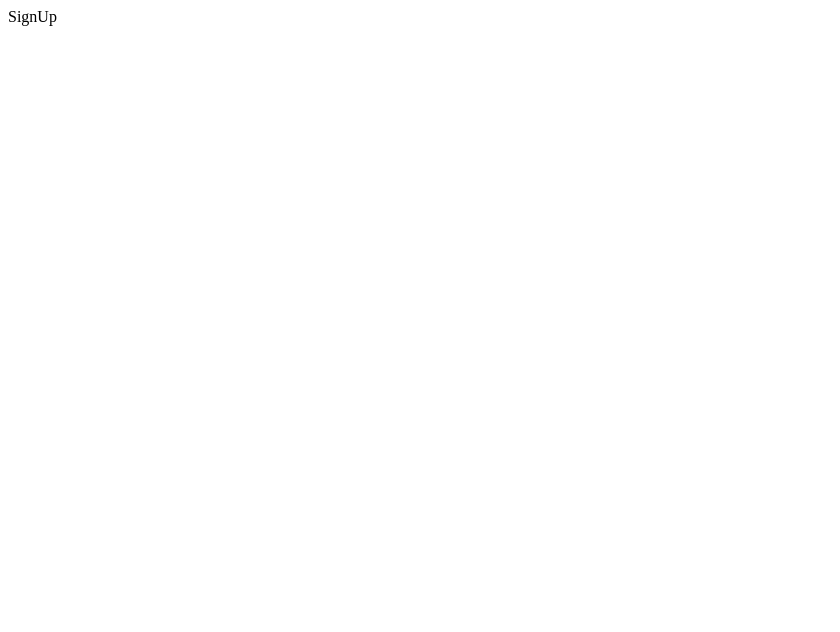
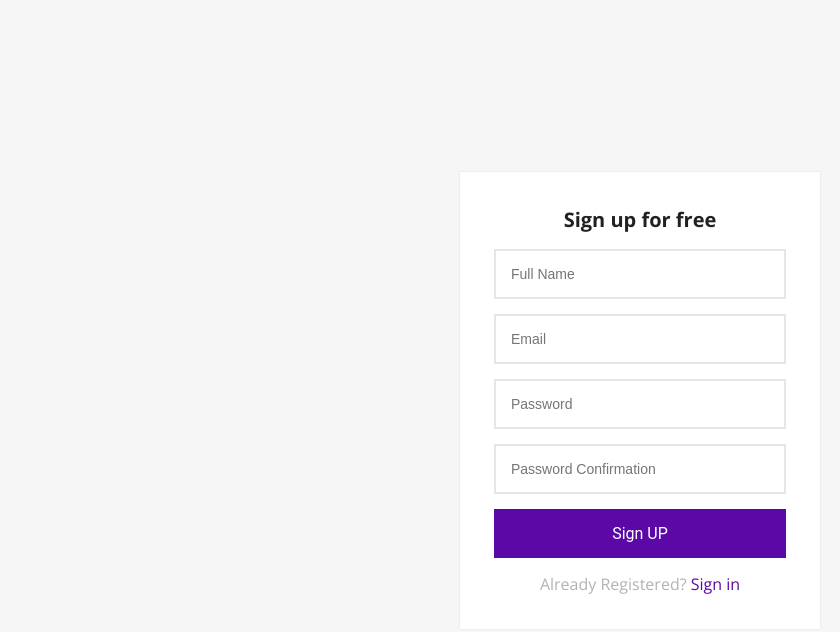
Before and after one commit to MokeddemAmine/Mini-Project-React-Laravel-, a React (Vite) app in the folder react/: page /signup in a window 1280 px wide. Shown: the top 632 px of the page, without its empty margins (0-840 px from the left). Built offline with nearby package versions, Linux system fonts and the light colour scheme.

Commit message:
design login,signup and defaultLayout

```diff
--- a/react/src/components/DefaultLayout.jsx
+++ b/react/src/components/DefaultLayout.jsx
@@ -1,5 +1,5 @@
 import React from 'react'
-import { Navigate, Outlet } from 'react-router-dom'
+import { Link, Navigate, Outlet } from 'react-router-dom'
 import { useStateContext } from '../contexts/ContextProvider'
 
 export default function DefaultLayout() {
@@ -9,10 +9,27 @@
 
         return <Navigate to="/login"/>
     }
+    const onLogout = (e) => {
+        e.preventDefault();
+    }
   return (
-    <div>
-        Default
-      <Outlet/>
+    <div id='defaultLayout'>
+        <aside>
+            <Link to='/dashboard'>Dashboard</Link>
+            <Link to='/users'>Users</Link>
+        </aside>
+        <div className="content">
+            <header>
+                <div>Header</div>
+                <div>
+                    {user.name}
+                    <a href="#" onClick={onLogout} className="btn-logout">Logout</a>
+                </div>
+            </header>
+            <main>
+                <Outlet/>
+            </main>
+        </div>
     </div>
   )
 }
--- a/react/src/contexts/ContextProvider.jsx
+++ b/react/src/contexts/ContextProvider.jsx
@@ -8,8 +8,10 @@
 });
 
 export const ContextProvider = ({children}) => {
-    const [user,setUser] = useState({});
-    const [token,_setToken] = useState(localStorage.getItem('ACCESS_TOKEN'));
+    const [user,setUser] = useState({
+        name:'Amine',
+    });
+    const [token,_setToken] = useState(null);
 
     const setToken = (token) => {
         _setToken(token);
--- a/react/src/index.css
+++ b/react/src/index.css
@@ -0,0 +1,243 @@
+@import url('https://fonts.googleapis.com/css2?family=Open+Sans:ital,wght@0,300;0,400;0,500;0,600;0,700;0,800;1,300;1,400;1,500;1,600;1,700;1,800&display=swap');
+
+* {
+    box-sizing: border-box;
+}
+html, body, #root, #defaultLayout, #guestLayout {
+    min-height: 100vh;
+}
+
+h1, h2, h3, h4, h5, h6, p {
+    margin: 0;
+}
+
+body {
+    font-family: 'Open Sans', sans-serif;
+    margin: 0;
+    padding: 0;
+    font-size: 14px;
+    color: #212121;
+    background-color: #f6f6f6;
+}
+
+input {
+    outline: 0;
+    background: #ffffff;
+    width: 100%;
+    border: 2px solid #e6e6e6;
+    margin: 0 0 15px;
+    padding: 15px;
+    box-sizing: border-box;
+    font-size: 14px;
+    transition: all 0.3s;
+}
+
+input:focus {
+    border-color: #5b08a7;
+}
+
+.btn,
+.btn-add,
+.btn-edit,
+.btn-delete {
+    font-family: "Roboto", sans-serif;
+    outline: 0;
+    background: #5b08a7;
+    border: 0;
+    text-decoration: none;
+    padding: 15px;
+    color: #FFFFFF;
+    font-size: 16px;
+    -webkit-transition: all 0.3 ease;
+    transition: all 0.3 ease;
+    cursor: pointer;
+}
+
+.btn-block {
+    width: 100%;
+}
+
+.btn-add,
+.btn-edit,
+.btn-delete{
+    padding: 0.5rem 0.75rem;
+    font-size: 14px;
+    border-radius: 4px;
+}
+.btn-add {
+    background-color: #00a762;
+}
+.btn-delete {
+    background-color: #b72424;
+}
+
+.btn-logout {
+    text-decoration: none;
+    padding: 0.75rem 1.5rem;
+    color: #212121;
+    transition: all 0.3s;
+    border-radius: 6px;
+}
+.btn-logout:hover {
+    background-color: rgba(0, 0, 0, 0.1);
+}
+
+.btn:hover,
+.btn:active,
+.btn:focus {
+    background: #5b08a7;
+}
+
+.text-center {
+    text-align: center;
+}
+
+table {
+    width: 100%;
+    border-spacing: 0;
+    border-collapse: collapse;
+}
+
+table > thead > tr > th {
+    text-align: left;
+    padding: 0.5rem 0.5rem;
+    background-color: #efefef;
+}
+
+table > tbody > tr > td {
+    padding: 0.5rem 0.5rem;
+    border-bottom: 1px solid #efefef;
+    white-space: nowrap;
+}
+
+.card {
+    background-color: #FFF;
+    border-radius: 0.5rem;
+    box-shadow: 1px 1px 3px rgba(0, 0, 0, 0.1);
+    padding: 1.25rem 1.5rem;
+    margin-bottom: 1rem;
+    margin-top: 0.5rem;
+}
+
+.alert {
+    padding: 1rem;
+    background-color: #ff4040;
+    color: white;
+    border-radius: 0.5rem;
+    margin-bottom: 1rem;
+}
+
+.notification {
+    position: fixed;
+    right: 1rem;
+    bottom: 1rem;
+    z-index: 100;
+    padding: 1rem 1.5rem;
+    background-color: #00a762;
+    color: white;
+    border-radius: 0.5rem;
+}
+
+/* Login/Signup forms*/
+
+.login-signup-form {
+    height: 100vh;
+    display: flex;
+    justify-content: center;
+    align-items: center;
+}
+
+.login-signup-form .form {
+    width: 360px;
+    position: relative;
+    z-index: 1;
+    background: #FFFFFF;
+    max-width: 360px;
+    padding: 34px;
+    box-shadow: 0 0 2px 0 rgba(0, 0, 0, 0.1);
+}
+
+.login-signup-form .title {
+    font-size: 20px;
+    margin-bottom: 1rem;
+    text-align: center;
+}
+
+.login-signup-form .form .message {
+    margin: 15px 0 0;
+    color: #b3b3b3;
+    font-size: 16px;
+    text-align: center;
+}
+
+.login-signup-form .form .message a {
+    color: #5b08a7;
+    text-decoration: none;
+}
+
+/* Login/Signup form */
+
+
+#defaultLayout {
+    display: flex;
+}
+
+#defaultLayout aside {
+    width: 240px;
+    background-color: #5b08a7;
+    padding: 1rem
+}
+
+#defaultLayout aside > a {
+    display: block;
+    padding: 0.75rem 1rem;
+    border-radius: 6px;
+    color: white;
+    text-decoration: none;
+    transition: all 0.2s;
+}
+
+#defaultLayout aside > a:hover {
+    background-color: rgba(0, 0, 0, 0.2);
+}
+
+#defaultLayout .content {
+    flex: 1;
+}
+
+#defaultLayout header {
+    height: 80px;
+    padding: 2rem 3rem;
+    background-color: white;
+    box-shadow: 1px 1px 2px rgba(0, 0, 0, 0.2);
+    display: flex;
+    justify-content: space-between;
+    align-items: center;
+}
+
+#defaultLayout main {
+    padding: 2rem;
+}
+
+.animated {
+    -webkit-animation-duration: 0.3s;
+    animation-duration: 0.3s;
+    -webkit-animation-fill-mode: both;
+    animation-fill-mode: both;
+}
+
+.fadeInDown {
+    -webkit-animation-name: fadeInDown;
+    animation-name: fadeInDown;
+}
+
+@keyframes fadeInDown {
+    0% {
+        opacity: 0;
+        transform: translateY(-20px);
+    }
+    100% {
+        opacity: 1;
+        transform: translateY(0);
+    }
+}
--- a/react/src/views/Login.jsx
+++ b/react/src/views/Login.jsx
@@ -1,9 +1,25 @@
 import React from 'react'
+import { Link } from 'react-router-dom';
 
 export default function Login() {
+  const onSubmit = (e) => {
+    e.preventDefault();
+  }
   return (
     <div>
-      login
+      <div className="login-signup-form animated fadeInDown">
+        <div className="form">
+          <form onSubmit={onSubmit}>
+            <h3 className="title">Login into your account</h3>
+            <input type='email' placeholder='Email'/>
+            <input type='password' placeholder='Password'/>
+            <button className="btn btn-block">Login</button>
+            <p className="message">
+              Not Registered? <Link to="/signup">Create an account</Link>
+            </p>
+          </form>
+        </div>
+      </div>
     </div>
   )
 }
--- a/react/src/views/SignUp.jsx
+++ b/react/src/views/SignUp.jsx
@@ -1,9 +1,27 @@
 import React from 'react'
+import { Link } from 'react-router-dom';
 
 export default function SignUp() {
+  const onSubmit = (e) => {
+    e.preventDefault();
+  }
   return (
     <div>
-      SignUp
+    <div className="login-signup-form animated fadeInDown">
+      <div className="form">
+        <form onSubmit={onSubmit}>
+          <h3 className="title">Sign up for free</h3>
+          <input type='text' placeholder='Full Name'/>
+          <input type='email' placeholder='Email'/>
+          <input type='password' placeholder='Password'/>
+          <input type='password' placeholder='Password Confirmation'/>
+          <button className="btn btn-block">Sign UP</button>
+          <p className="message">
+            Already Registered? <Link to="/login">Sign in</Link>
+          </p>
+        </form>
+      </div>
     </div>
+  </div>
   )
 }
```
